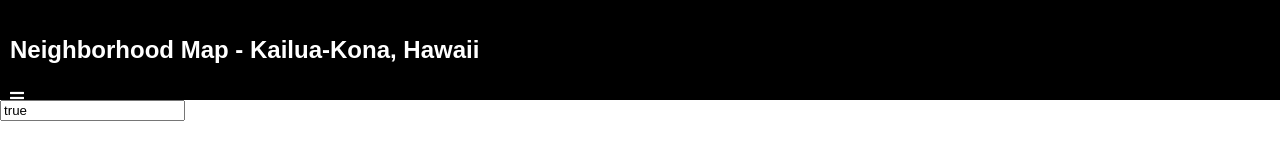
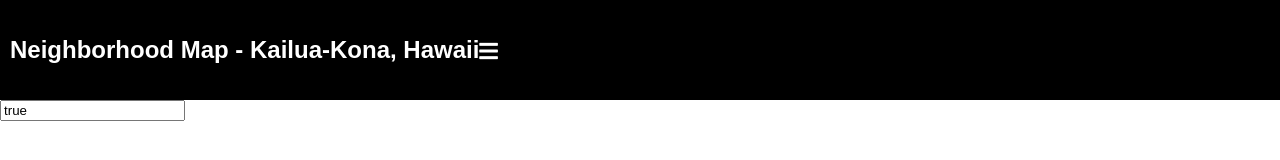
Before and after one commit to ileanahi/neighborhood-maps, a React (Create React App) app: page / in a window 1280 px wide. Shown: the top 160 px of the page. Built offline with nearby package versions, Linux system fonts and the light colour scheme; no server answers.

Commit message:
Made hamburger icon larger

```diff
--- a/src/App.css
+++ b/src/App.css
@@ -20,6 +20,7 @@ header {
 #header-text {
   margin: auto;
   line-height: 80px;
+  display: inline-block;
 }
 
 #map {
--- a/src/App.js
+++ b/src/App.js
@@ -125,7 +125,7 @@ class App extends Component {
         <header>
           <nav>
             <h2 id="header-text">Neighborhood Map - Kailua-Kona, Hawaii</h2>
-            <i class="fas fa-bars" />
+            <i class="fas fa-bars fa-lg" />
           </nav>
         </header>
         <main>
```
